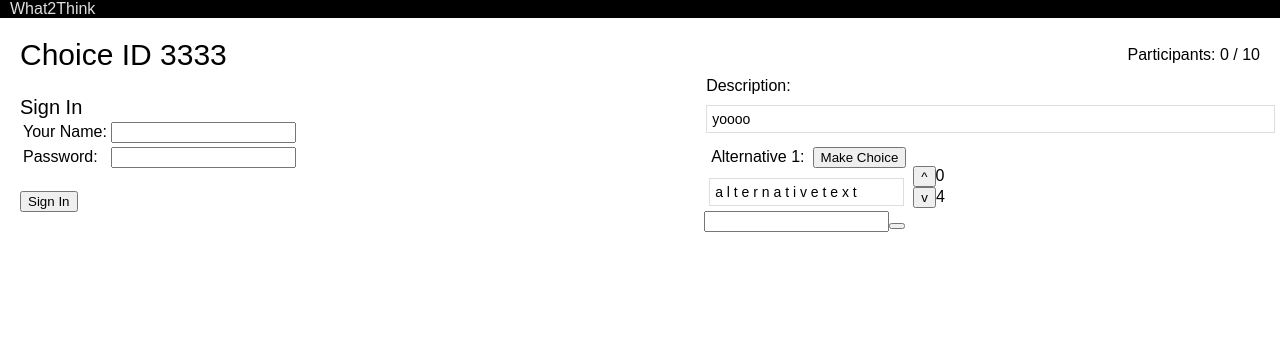
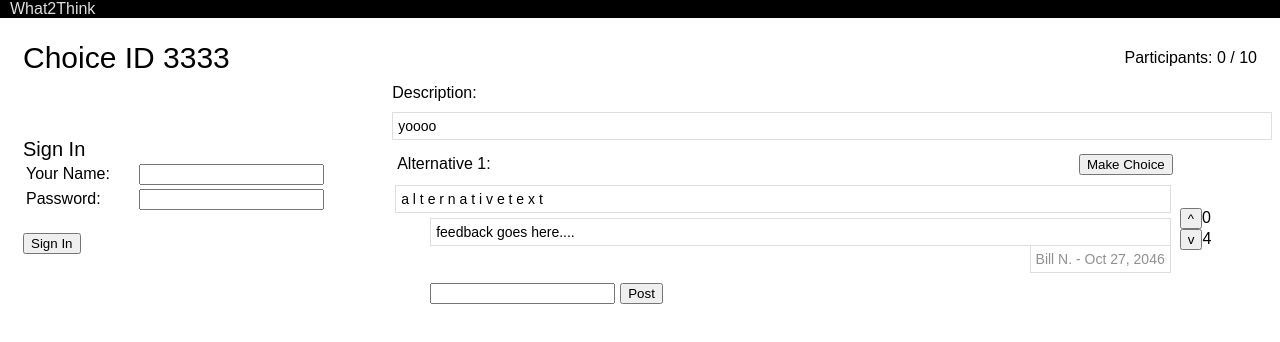
Before and after one commit to UnknownSilicon/cs3733-what2think, a plain HTML site: page web/index.html in a window 1280 px wide. Drawn offline with Linux system fonts and the light colour scheme.

Commit message:
almost done

```diff
--- a/web/index.html
+++ b/web/index.html
@@ -11,7 +11,7 @@
 		<div id="MenuTop">
 			What2Think
 		</div>
-		<table width="100%" cellspacing="0px" cellpadding="0px" >
+		<table class="default-table" >
 		<body>
 			<tr>
 				<td>
@@ -22,9 +22,9 @@
 				</td>
 			</tr>
 			<tr>
-				<td>
+				<td style="width:30%" >
 					<div id="signin" class="sign-in-label">Sign In</div>
-					<table style="padding-left:20px;" >
+					<table class="default-table" style="padding-left:20px;" >
 						<tr>
 							<td>Your Name:</td>
 							<td>
@@ -47,18 +47,20 @@
 						<div id="description" class="alt-box">yoooo</div>
 					</div>
 					<div>
-						<table>
+						<table class="default-table" >
 						<tr>
 						<td>
-							<table>
+							<table class="default-table" >
 								<tr>
 									<td class="alt-label">Alternative 1:</td>
-									<td><button>Make Choice</button></td>
+									<td style="text-align:right;"><button>Make Choice</button></td>
 								</td>
 								</tr>
 							</table>
 							<div class="alt-box">a l t e r n a t i v e    t e x t</div>
-							<input /><button />
+							<div class="feedback-box" >feedback goes here....</div>
+							<div class="feedback-info">Bill N. - Oct 27, 2046</div>
+							<input class="feedback-field"/><button>Post</button>
 						</td>
 						<td>
 							<div><button>^</button>0</div>
--- a/web/style.css
+++ b/web/style.css
@@ -5,22 +5,11 @@ html, body {
 	background-color: white;
 }
 
-.description {
-
+.default-table {
+	width: 100%;
+	cellspacing: 0px;
+	cellpadding: 0px;
 }
-
-.alternative {
-
-}
-
-.choosebutton {
-
-}
-
-.feedback {
-
-}
-
 .id-label {
 	font-size: 30px;
 	padding: 20px;
@@ -63,6 +52,36 @@ html, body {
 	border-color: #dedede;
 }
 
+.feedback-box {
+	margin: 5px;
+	margin-left:40px;
+	margin-bottom:0px;
+	padding:5px;
+	font-size: 14px;
+	text-align: left;
+	border-width:1px;
+	border-style: solid;
+	border-color: #dedede;
+}
+.feedback-info {
+	margin: 5px;
+	margin-left:auto;
+	margin-top: -1px;
+	padding:5px;
+	font-size: 14px;
+	color: #909090;
+	text-align: right;
+	border-width:1px;
+	border-style: solid;
+	border-color: #dedede;
+	width: max-content;
+}
+.feedback-field {
+	margin:5px;
+	margin-left: 40px;
+	width:auto;
+}
+
 #MenuTop {
 	font-size: 16px;
 	padding-right: 10px;
```
